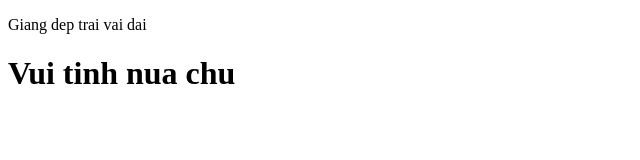
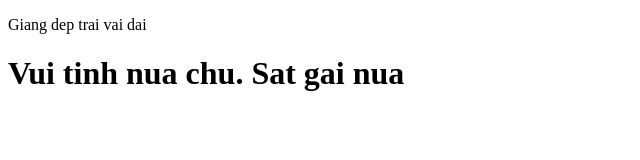
Before and after one commit to doTruongGiang-IT/gitTest, a plain HTML site: page index.html in a window 1280 px wide. Shown: the whole page, without its empty margins (0-640 px from the left). Drawn offline with Linux system fonts and the light colour scheme.

Commit message:
Update index.html

```diff
--- a/index.html
+++ b/index.html
@@ -7,6 +7,6 @@
 </head>
 <body>
     <p>Giang dep trai vai dai</p>
-    <h1>Vui tinh nua chu</h1>
+    <h1>Vui tinh nua chu. Sat gai nua</h1>
 </body>
 </html>
```
